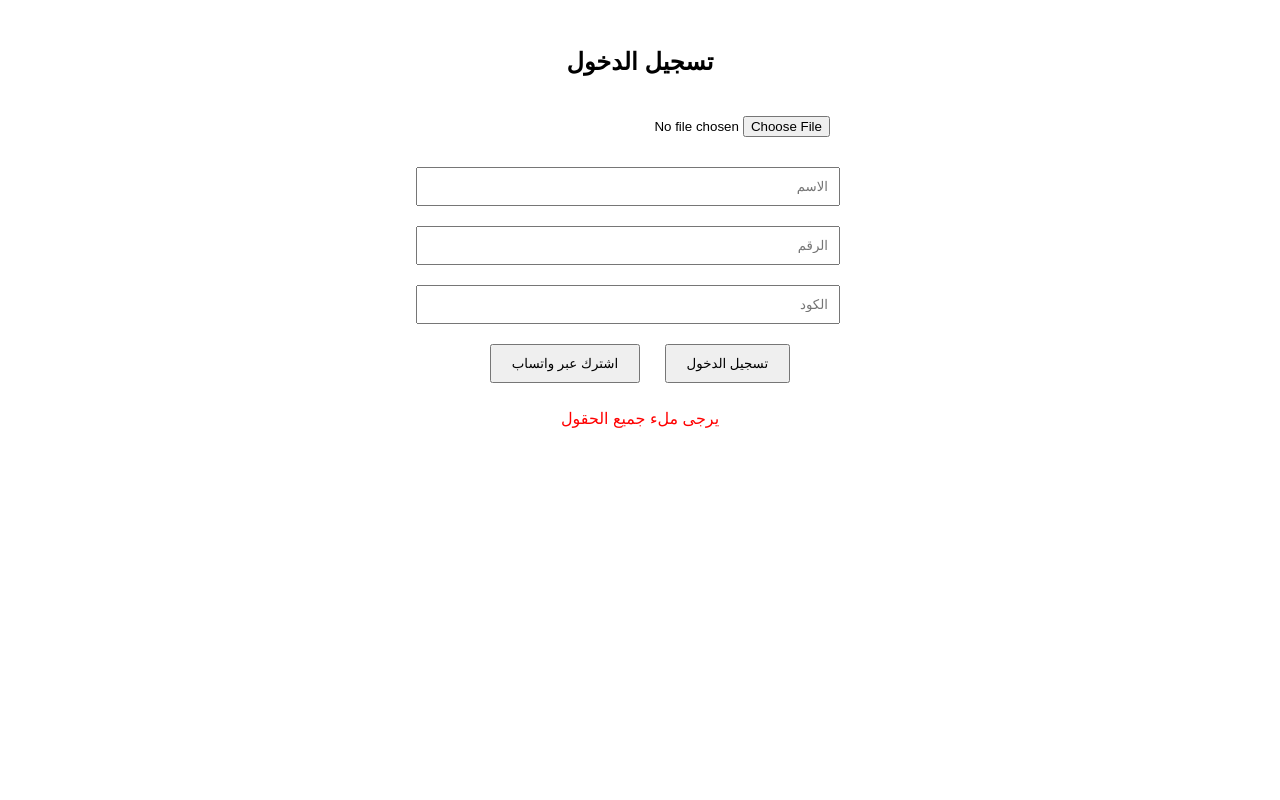
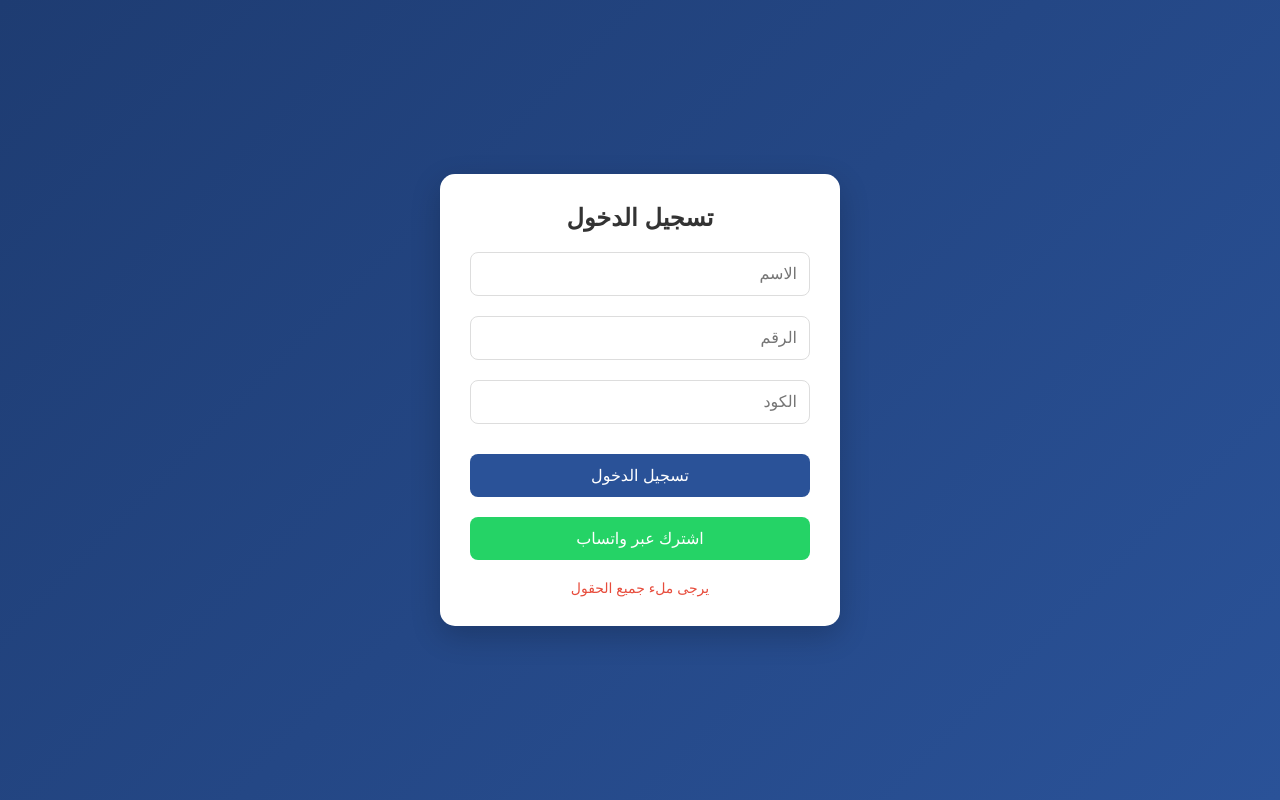
Before and after one commit to mahdi2hassan/final-web, a plain HTML site: page register.html in a window 1280 px wide. Both pictures are taken after a click on the button "تسجيل الدخول". Drawn offline with Linux system fonts and the light colour scheme.

Commit message:
Add files via upload

```diff
--- a/register.html
+++ b/register.html
@@ -3,80 +3,141 @@
 <head>
     <meta charset="UTF-8">
     <meta name="viewport" content="width=device-width, initial-scale=1.0">
-    <title>صفحة تسجيل الدخول</title>
+    <title>تسجيل الدخول</title>
     <style>
-        body { font-family: Arial, sans-serif; text-align: center; padding: 20px; }
-        .container { max-width: 400px; margin: auto; }
-        input { width: 100%; padding: 10px; margin: 10px 0; }
-        button { padding: 10px 20px; margin: 10px; cursor: pointer; }
-        .error { color: red; }
+        * {
+            margin: 0;
+            padding: 0;
+            box-sizing: border-box;
+            font-family: 'Arial', sans-serif;
+        }
+
+        body {
+            display: flex;
+            justify-content: center;
+            align-items: center;
+            min-height: 100vh;
+            background: linear-gradient(135deg, #1e3c72, #2a5298);
+        }
+
+        .container {
+            background: #fff;
+            padding: 30px;
+            border-radius: 15px;
+            box-shadow: 0 10px 30px rgba(0, 0, 0, 0.2);
+            width: 100%;
+            max-width: 400px;
+            text-align: center;
+        }
+
+        h2 {
+            color: #333;
+            margin-bottom: 20px;
+            font-size: 24px;
+        }
+
+        .input-group {
+            margin-bottom: 20px;
+        }
+
+        input {
+            width: 100%;
+            padding: 12px;
+            border: 1px solid #ddd;
+            border-radius: 8px;
+            font-size: 16px;
+            transition: border-color 0.3s;
+        }
+
+        input:focus {
+            outline: none;
+            border-color: #2a5298;
+        }
+
+        button {
+            width: 100%;
+            padding: 12px;
+            border: none;
+            border-radius: 8px;
+            background: #2a5298;
+            color: #fff;
+            font-size: 16px;
+            cursor: pointer;
+            transition: background 0.3s;
+            margin: 10px 0;
+        }
+
+        button:hover {
+            background: #1e3c72;
+        }
+
+        .whatsapp-btn {
+            background: #25D366;
+        }
+
+        .whatsapp-btn:hover {
+            background: #1ebe52;
+        }
+
+        .error {
+            color: #e74c3c;
+            font-size: 14px;
+            margin-top: 10px;
+        }
+
+        .success {
+            color: #2ecc71;
+            font-size: 14px;
+            margin-top: 10px;
+        }
     </style>
 </head>
 <body>
     <div class="container">
         <h2>تسجيل الدخول</h2>
-        <input type="file" id="excelFile" accept=".xlsx, .xls" onchange="loadExcelFile(event)">
-        <input type="text" id="name" placeholder="الاسم" required>
-        <input type="text" id="number" placeholder="الرقم" required>
-        <input type="text" id="code" placeholder="الكود" required>
+        <div class="input-group">
+            <input type="text" id="name" placeholder="الاسم" required>
+        </div>
+        <div class="input-group">
+            <input type="text" id="number" placeholder="الرقم" required>
+        </div>
+        <div class="input-group">
+            <input type="text" id="code" placeholder="الكود" required>
+        </div>
         <button onclick="checkLogin()">تسجيل الدخول</button>
-        <button onclick="goToWhatsApp()">اشترك عبر واتساب</button>
-        <p id="error" class="error"></p>
+        <button class="whatsapp-btn" onclick="goToWhatsApp()">اشترك عبر واتساب</button>
+        <p id="message"></p>
     </div>
 
-    <script src="https://cdnjs.cloudflare.com/ajax/libs/xlsx/0.18.5/xlsx.full.min.js"></script>
     <script>
-        let excelData = [];
-
-        // قراءة ملف Excel
-        function loadExcelFile(event) {
-            const file = event.target.files[0];
-            if (!file) return;
-
-            const reader = new FileReader();
-            reader.onload = function(e) {
-                const data = new Uint8Array(e.target.result);
-                const workbook = XLSX.read(data, { type: 'array' });
-                const sheetName = workbook.SheetNames[0];
-                const sheet = workbook.Sheets[sheetName];
-                excelData = XLSX.utils.sheet_to_json(sheet);
-            };
-            reader.readAsArrayBuffer(file);
-        }
-
-        // التحقق من بيانات تسجيل الدخول
-        function checkLogin() {
+        async function checkLogin() {
             const name = document.getElementById('name').value.trim();
             const number = document.getElementById('number').value.trim();
             const code = document.getElementById('code').value.trim();
-            const error = document.getElementById('error');
+            const message = document.getElementById('message');
 
             if (!name || !number || !code) {
-                error.textContent = 'يرجى ملء جميع الحقول';
+                message.textContent = 'يرجى ملء جميع الحقول';
+                message.className = 'error';
                 return;
             }
 
-            if (excelData.length === 0) {
-                error.textContent = 'يرجى رفع ملف Excel أولاً';
-                return;
-            }
+            try {
+                const response = await fetch('http://localhost:3000/login', {
+                    method: 'POST',
+                    headers: { 'Content-Type': 'application/json' },
+                    body: JSON.stringify({ name, number, code })
+                });
 
-            const user = excelData.find(row =>
-                row.name === name &&
-                row.number === number &&
-                row.code === code
-            );
-
-            if (user) {
-                error.textContent = 'تسجيل الدخول ناجح!';
-                error.style.color = 'green';
-            } else {
-                error.textContent = 'بيانات غير صحيحة، يرجى التحقق';
-                error.style.color = 'red';
+                const result = await response.json();
+                message.textContent = result.message;
+                message.className = result.success ? 'success' : 'error';
+            } catch (error) {
+                message.textContent = 'حدث خطأ، يرجى المحاولة لاحقًا';
+                message.className = 'error';
             }
         }
 
-        // توجيه إلى واتساب
         function goToWhatsApp() {
             const message = encodeURIComponent('عاوز اشترك في المنصة');
             window.location.href = `https://wa.me/201007586279?text=${message}`;
```
